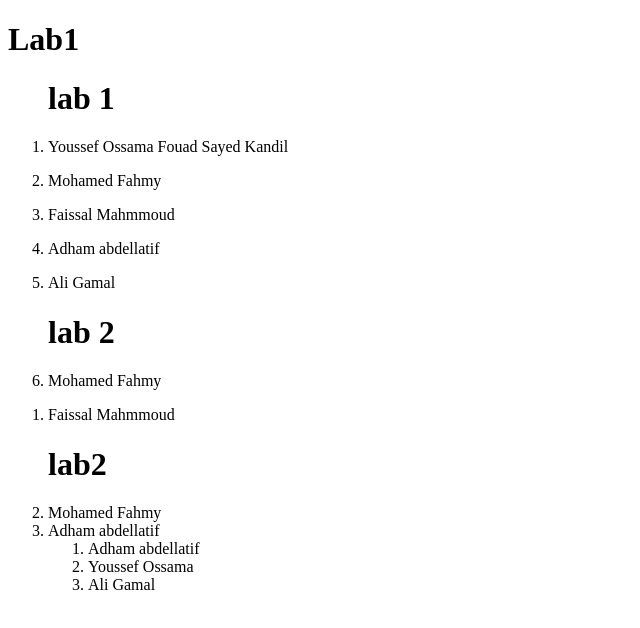
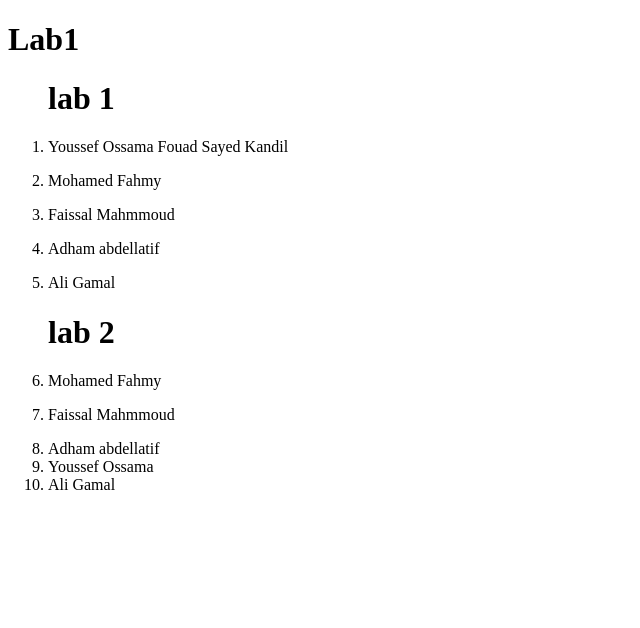
Before and after one commit to Youssef0ssama/VersionControl, a plain HTML site: page index.html in a window 1280 px wide. Shown: the whole page, without its empty margins (0-640 px from the left). Drawn offline with Linux system fonts and the light colour scheme.

Commit message:
organize

```diff
--- a/index.html
+++ b/index.html
@@ -17,14 +17,7 @@
 
       <h1>lab 2</h1>
       <li><p>Mohamed Fahmy</p></li>
-    </ol>
-    <ol>
       <li><p>Faissal Mahmmoud</p></li>
-    <h1>lab2</h1>
-    <li>Mohamed Fahmy</li>
-    <li>Adham abdellatif</li>
-
-    <ol>
       <li>Adham abdellatif</li>
       <li>Youssef Ossama </li>
       <li>Ali Gamal</li>
```
